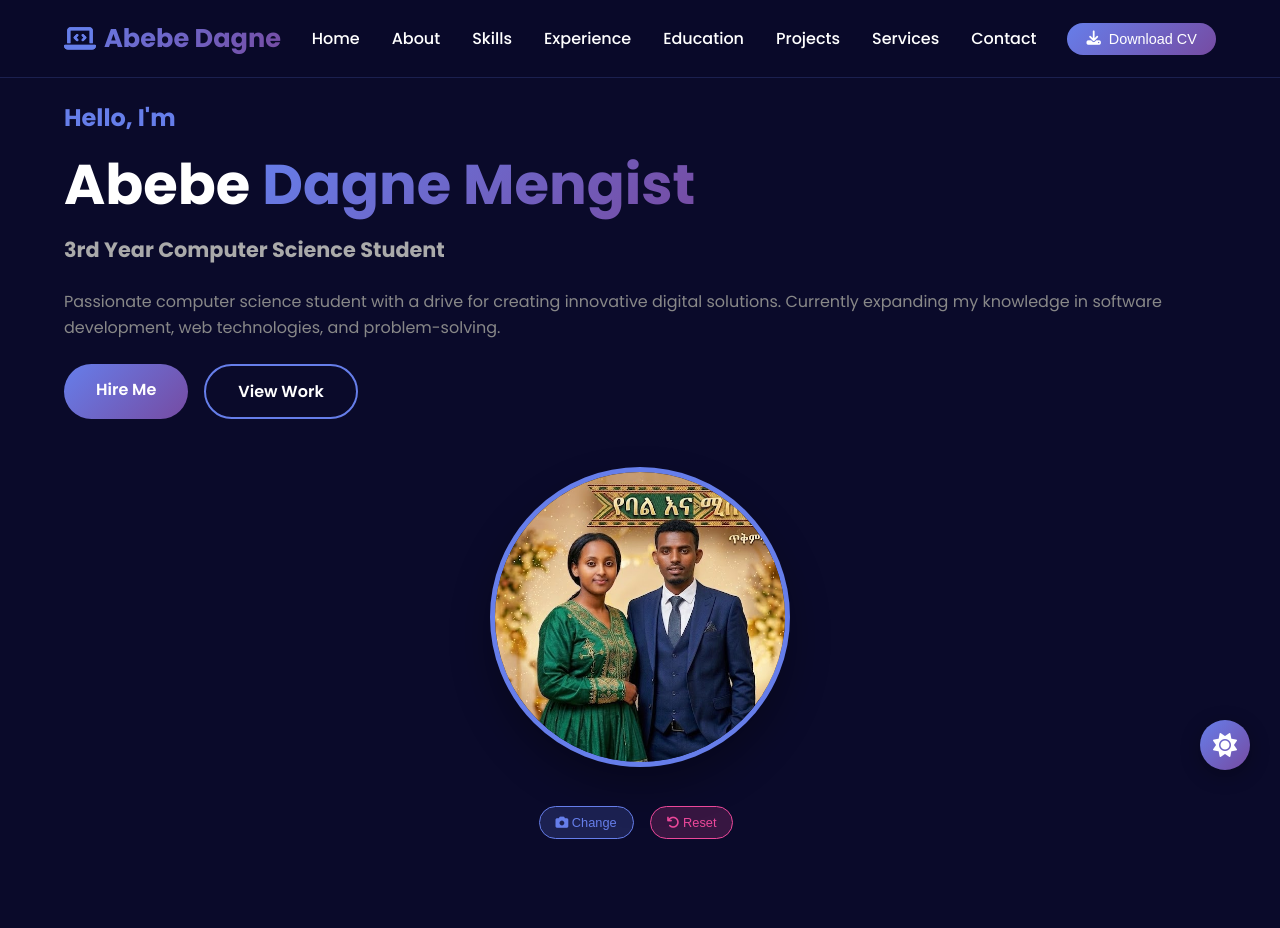
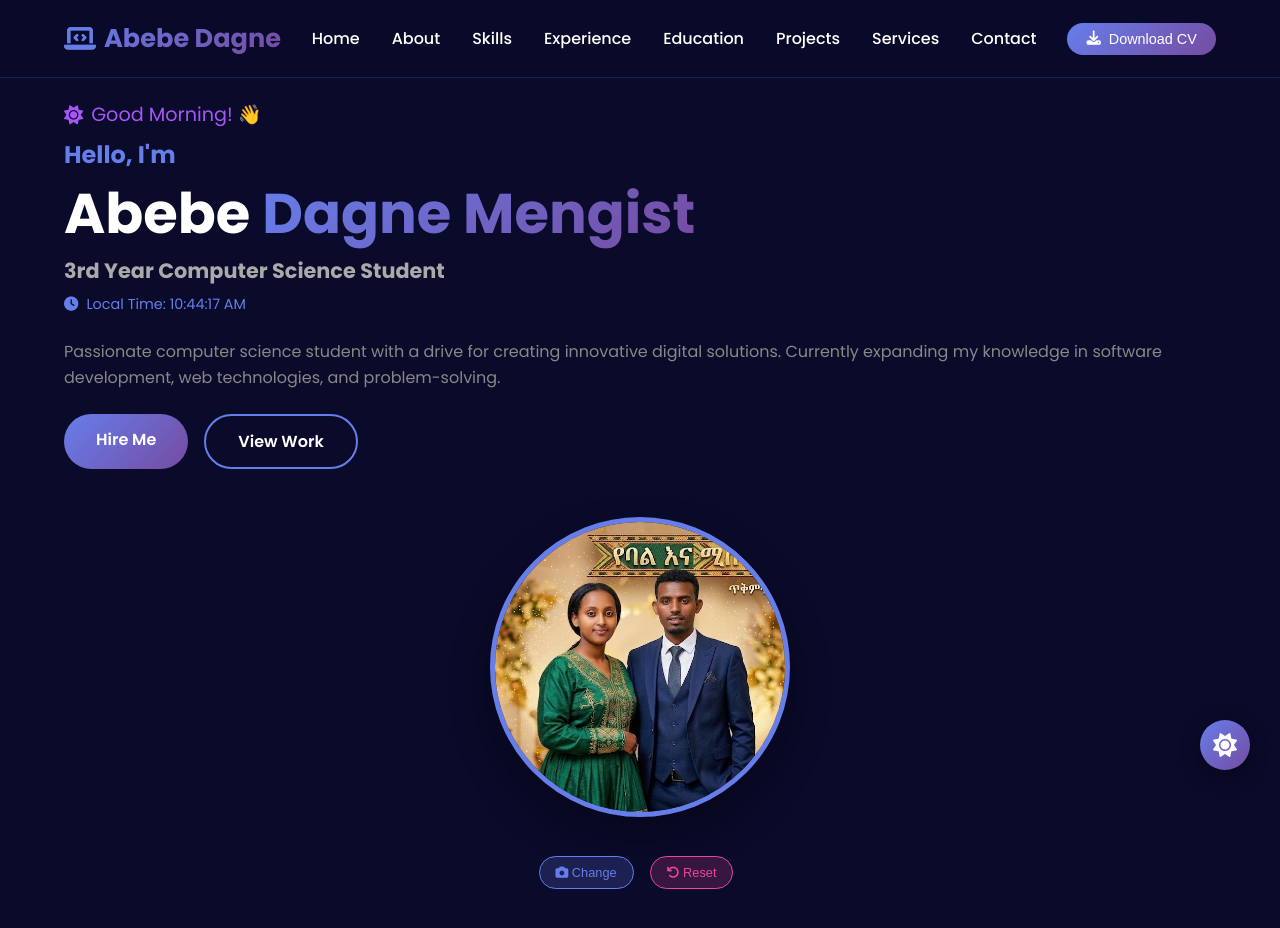
Before and after one commit to abebedagne619-design/my-portfolio, a React (Vite) app: page / in a window 1280 px wide. Shown: the top 928 px of the page. Built offline with nearby package versions, Linux system fonts and the light colour scheme.

Commit message:
Add live clock, greeting message, and typing animation to Hero section

```diff
--- a/src/components/Hero.jsx
+++ b/src/components/Hero.jsx
@@ -2,12 +2,48 @@ import React, { useState, useEffect } from 'react';
 
 const Hero = () => {
     const [imageUrl, setImageUrl] = useState("/images/abex2.jfif");
+    const [currentTime, setCurrentTime] = useState(new Date());
+    const [greeting, setGreeting] = useState('');
+    const [typedText, setTypedText] = useState('');
+    const fullText = "3rd Year Computer Science Student";
 
+    // Load saved image from localStorage
     useEffect(() => {
         const savedImage = localStorage.getItem('profileImage');
         if (savedImage) {
             setImageUrl(savedImage);
         }
+    }, []);
+
+    // Live Clock and Greeting
+    useEffect(() => {
+        const timer = setInterval(() => {
+            setCurrentTime(new Date());
+        }, 1000);
+
+        return () => clearInterval(timer);
+    }, []);
+
+    // Update greeting based on time of day
+    useEffect(() => {
+        const hour = new Date().getHours();
+        if (hour < 12) setGreeting('Good Morning');
+        else if (hour < 18) setGreeting('Good Afternoon');
+        else setGreeting('Good Evening');
+    }, [currentTime]);
+
+    // Typing Animation
+    useEffect(() => {
+        let i = 0;
+        const typing = setInterval(() => {
+            if (i < fullText.length) {
+                setTypedText(fullText.substring(0, i + 1));
+                i++;
+            } else {
+                clearInterval(typing);
+            }
+        }, 100);
+        return () => clearInterval(typing);
     }, []);
 
     const handleImageUpload = (event) => {
@@ -36,15 +72,43 @@ const Hero = () => {
             background: '#0a0a2a'
         },
         content: { flex: 1 },
-        greeting: { fontSize: '1.5rem', color: '#667eea' },
-        name: { fontSize: '3.5rem', margin: '1rem 0', lineHeight: 1.2 },
+        greetingMsg: {
+            fontSize: '1.2rem',
+            color: '#a855f7',
+            marginBottom: '0.5rem',
+            display: 'flex',
+            alignItems: 'center',
+            gap: '0.5rem'
+        },
+        hello: { fontSize: '1.5rem', color: '#667eea', marginBottom: '0.5rem' },
+        timeContainer: {
+            fontSize: '0.9rem',
+            color: '#667eea',
+            marginTop: '0.5rem',
+            marginBottom: '1rem',
+            display: 'flex',
+            alignItems: 'center',
+            gap: '0.5rem'
+        },
+        name: { fontSize: '3.5rem', margin: '0.5rem 0', lineHeight: 1.2 },
         highlight: {
             background: 'linear-gradient(135deg, #667eea, #764ba2)',
             WebkitBackgroundClip: 'text',
             backgroundClip: 'text',
             color: 'transparent'
         },
-        title: { fontSize: '1.3rem', color: '#aaa' },
+        title: {
+            fontSize: '1.3rem',
+            color: '#aaa',
+            display: 'flex',
+            alignItems: 'center',
+            gap: '0.3rem',
+            flexWrap: 'wrap'
+        },
+        cursor: {
+            animation: 'blink 1s infinite',
+            fontWeight: 'bold'
+        },
         description: { color: '#888', margin: '1.5rem 0', lineHeight: 1.6 },
         buttons: { display: 'flex', gap: '1rem', flexWrap: 'wrap' },
         btnPrimary: {
@@ -101,12 +165,34 @@ const Hero = () => {
         }
     };
 
+    // Add blink animation to the document
+    useEffect(() => {
+        const styleSheet = document.createElement("style");
+        styleSheet.textContent = `
+            @keyframes blink {
+                0%, 50% { opacity: 1; }
+                51%, 100% { opacity: 0; }
+            }
+        `;
+        document.head.appendChild(styleSheet);
+        return () => document.head.removeChild(styleSheet);
+    }, []);
+
     return (
         <section id="home" style={styles.section}>
             <div style={styles.content}>
-                <h3 style={styles.greeting}>Hello, I'm</h3>
+                <div style={styles.greetingMsg}>
+                    <i className="fas fa-sun"></i> {greeting}! 👋
+                </div>
+                <h3 style={styles.hello}>Hello, I'm</h3>
                 <h1 style={styles.name}>Abebe <span style={styles.highlight}>Dagne Mengist</span></h1>
-                <h3 style={styles.title}>3rd Year Computer Science Student</h3>
+                <h3 style={styles.title}>
+                    {typedText}
+                    <span style={styles.cursor}>|</span>
+                </h3>
+                <div style={styles.timeContainer}>
+                    <i className="fas fa-clock"></i> Local Time: {currentTime.toLocaleTimeString()}
+                </div>
                 <p style={styles.description}>
                     Passionate computer science student with a drive for creating innovative digital solutions.
                     Currently expanding my knowledge in software development, web technologies, and problem-solving.
```
